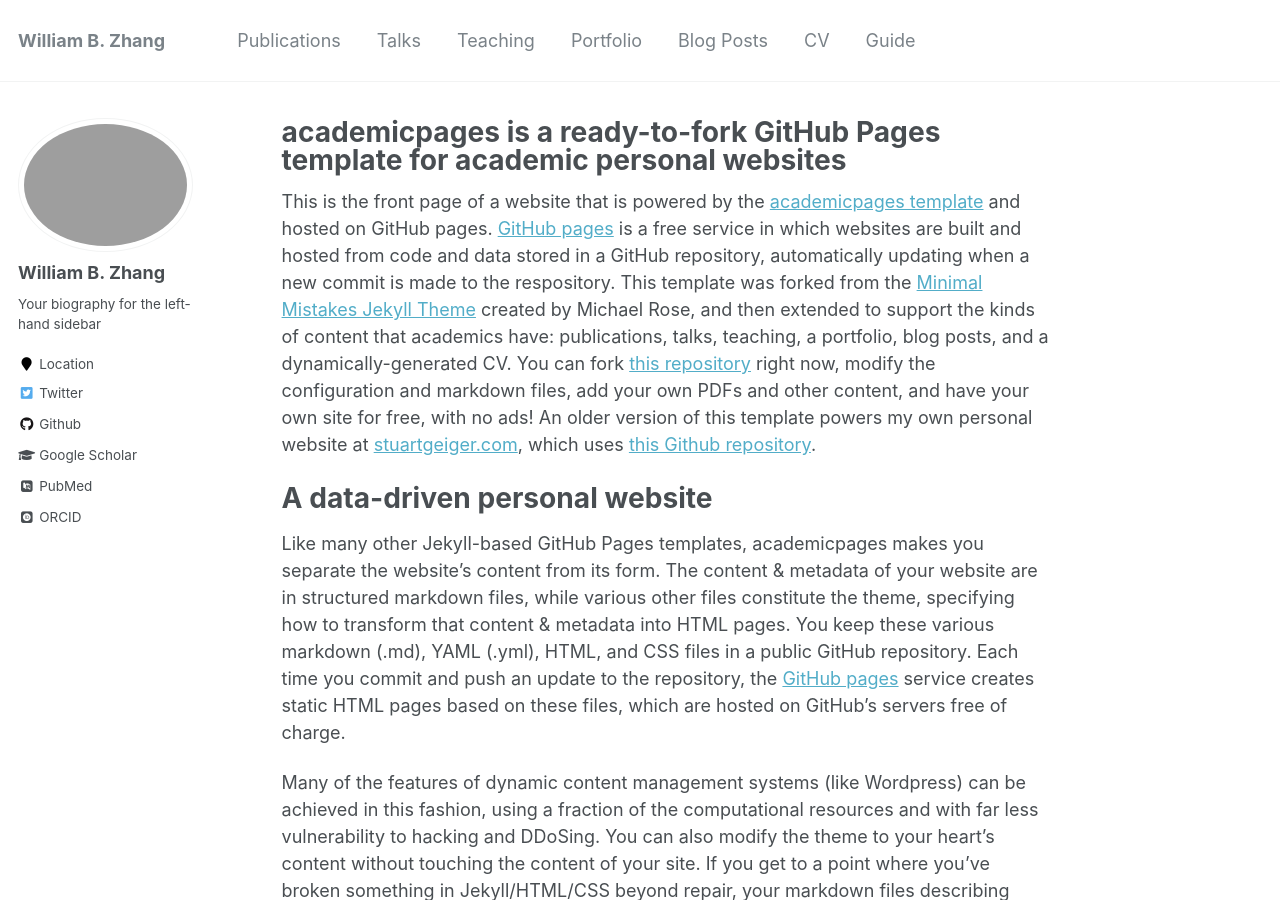
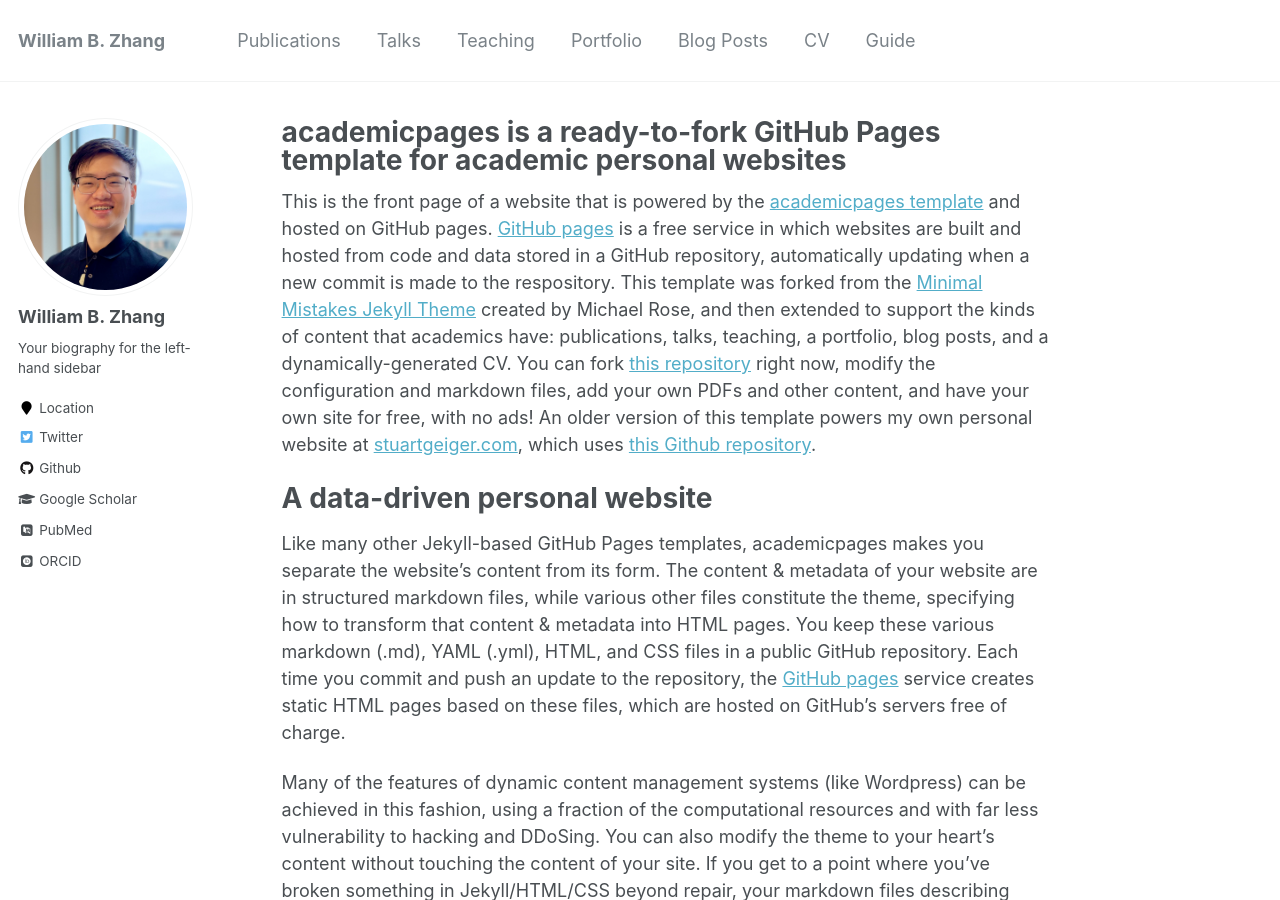
Before and after one commit to williambowenzhang/williambowenzhang.github.io, a Jekyll site: the page built from _pages/about.md, in a window 1280 px wide and 900 px high. Built offline with Jekyll 4.4.1, drawn with Linux system fonts in a browser that asks for light colours; some web fonts are replaced.

Commit message:
Update _config.yml

```diff
--- a/_config.yml
+++ b/_config.yml
@@ -81,7 +81,7 @@ analytics:
 # Site Author
 author:
   name             : "William B. Zhang"
-  avatar           : "picture.jpg"
+  avatar           : "profile.jpg"
   bio              : "Your biography for the left-hand sidebar"
   location         : "Location"
   employer         :
```
